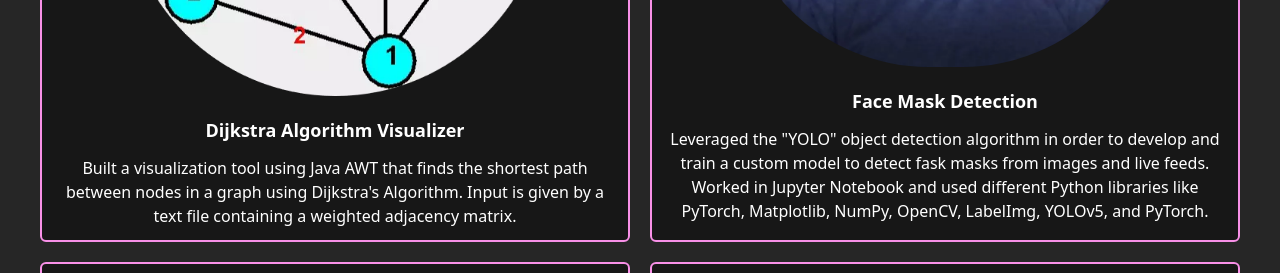
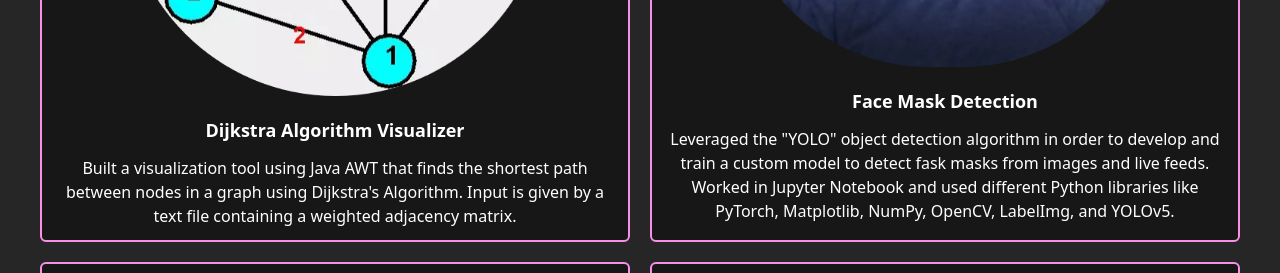
Before and after one commit to dnava1/personal-portfolio, a React (Create React App) app: page / in a window 1280 px wide. Shown: the part 3940-4213 px from the top of the page. Built offline with nearby package versions, Linux system fonts and the light colour scheme.

Commit message:
Changed a wording error.

```diff
--- a/src/App.js
+++ b/src/App.js
@@ -246,7 +246,7 @@ function App() {
                   <h1 class="text-lg text-white mb-3 font-semibold text-center mt-5">Face Mask Detection</h1>
                   <p class="text-center text-white">
                     Leveraged the "YOLO" object detection algorithm in order to develop and train a custom model to detect fask masks from images and live feeds. Worked in Jupyter Notebook
-                    and used different Python libraries like PyTorch, Matplotlib, NumPy, OpenCV, LabelImg, YOLOv5, and PyTorch.
+                    and used different Python libraries like PyTorch, Matplotlib, NumPy, OpenCV, LabelImg, and YOLOv5.
                   </p>
             </a>
           </div>
```
